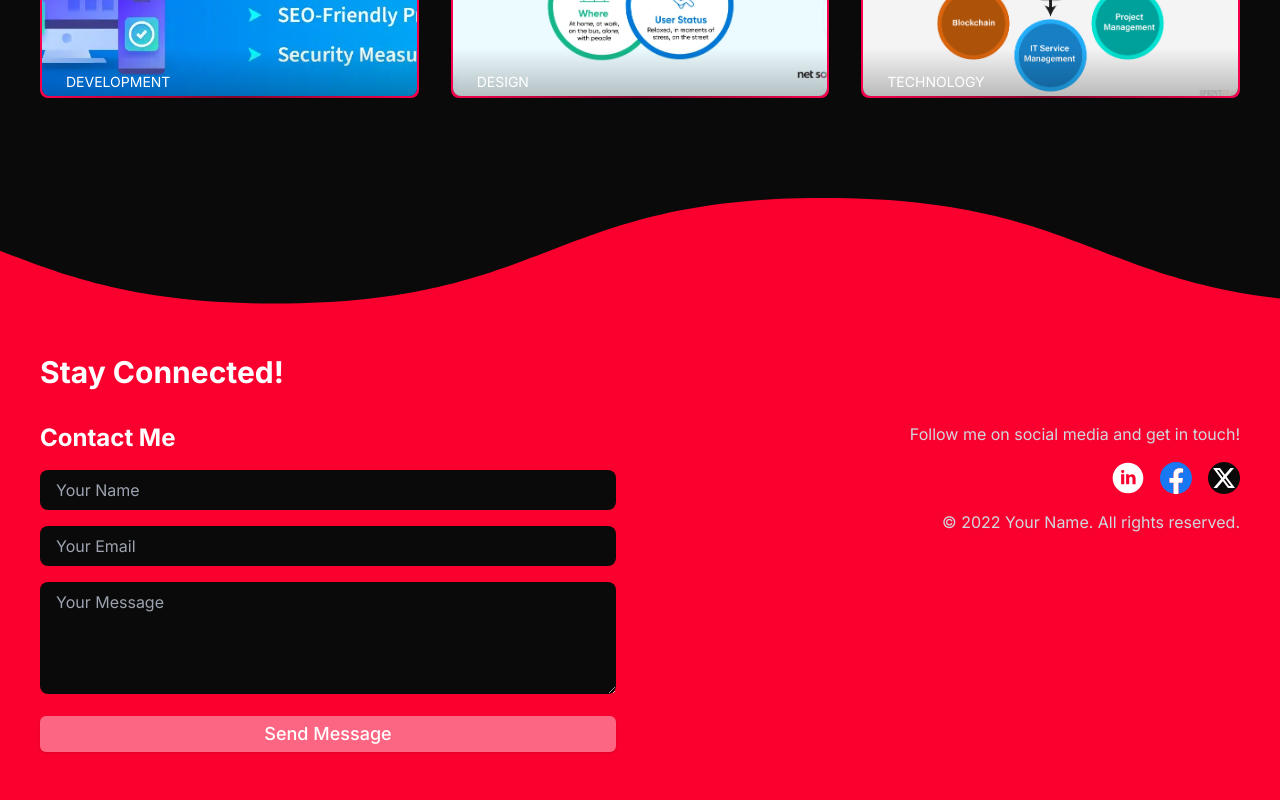
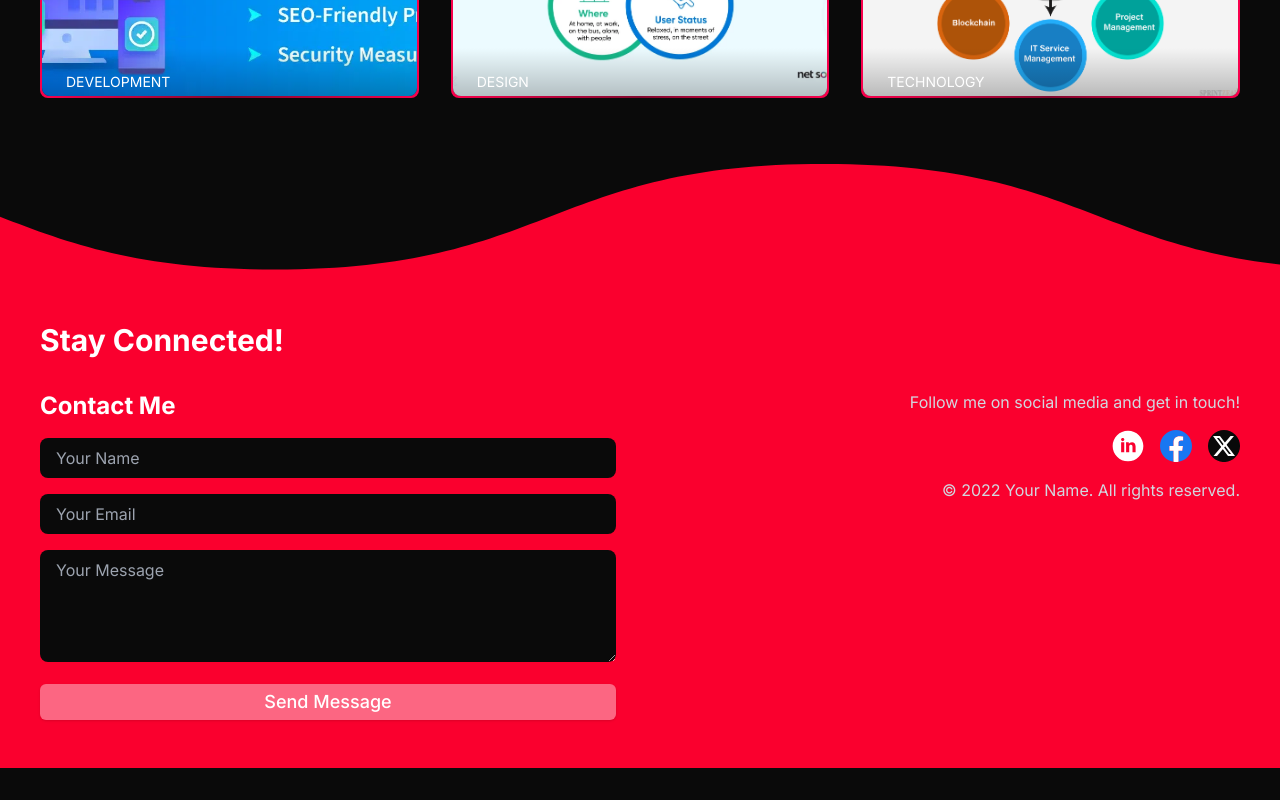
Before and after one commit to kyphans/Portfolio, a Next.js app: page / in a window 1280 px wide. Shown: the part 3647-4447 px from the top of the page. After the commit the page ends 4415 px from the top, so only its background shows below. Built offline with nearby package versions, Linux system fonts and the light colour scheme; no server answers.

Commit message:
Update footer and main layout

```diff
--- a/app/layout.tsx
+++ b/app/layout.tsx
@@ -4,12 +4,13 @@ import Navbar from '@/components/Navbar'
 import './globals.css'
 import type { Metadata } from 'next'
 import type { ReactNode } from 'react'
+import Footer from '@/components/Footer'
 
 const inter = Inter({ subsets: ['latin'] })
 
 export const metadata: Metadata = {
   title: 'Portfolio',
-  description: 'Developer Portfolio Website',
+  description: 'KP Portfolio Website',
 }
 
 interface RootLayoutProps {
@@ -27,11 +28,10 @@ export default function RootLayout({ children }: RootLayoutProps) {
           disableTransitionOnChange
         >
           <Navbar />
-          <div className="pt-16">
-            {children}
-          </div>
+          <main className="pt-16 pb-24">{children}</main>
+          <Footer />
         </ThemeProvider>
       </body>
     </html>
-  )
+  );
 }
--- a/app/page.tsx
+++ b/app/page.tsx
@@ -5,7 +5,6 @@ import ShowCase from '@/components/ShowCase'
 import Blog from '@/components/Blog'
 import TechStack from "@/components/TechStack";
 import RecentWork from '@/components/RecentWork'
-import Footer from '@/components/Footer'
 
 export const metadata: Metadata = {
   title: 'Portfolio | Home',
@@ -21,7 +20,6 @@ export default function HomePage() {
       <RecentWork />
       <ShowCase />
       <Blog />
-      <Footer />
     </main>
   );
 }
--- a/components/Blog.tsx
+++ b/components/Blog.tsx
@@ -43,7 +43,7 @@ const samplePosts = [
 const Blog: FC<BlogProps> = ({ posts = samplePosts }) => {
   return (
     <div className="relative border-none bg-background py-20" id="Blog">
-      <div className="container mb-32">
+      <div className="container">
         <div className="mb-12 text-center">
           <h1 className="mb-4 font-poppins text-5xl font-bold">Latest News</h1>
           <p className="text-[#c6c9d8]">
@@ -90,16 +90,6 @@ const Blog: FC<BlogProps> = ({ posts = samplePosts }) => {
           ))}
         </div>
       </div>
-      <div
-        className="absolute bottom-0 right-0 z-0 h-[110px] w-full"
-        style={{
-          backgroundImage: `url('/divider1.svg')`,
-          backgroundPositionY: "-2px",
-          backgroundRepeat: "repeat-x",
-          objectFit: "cover",
-          transform: "scaleY(-1)",
-        }}
-      />
     </div>
   );
 };
--- a/components/Footer.tsx
+++ b/components/Footer.tsx
@@ -5,7 +5,9 @@ import { Button } from "@/components/ui/button";
 
 const Footer: FC = () => {
   return (
-    <footer className="bg-primary py-12 text-foreground">
+    <>
+      <footer className="relative bg-primary py-12 text-foreground">
+        <div className="before:absolute before:top-[-110px] before:right-0 before:z-0 before:h-[110px] before:w-full before:bg-[url('/divider1.svg')] before:bg-repeat-x before:bg-[position-y:-2px] before:object-cover before:scale-y-[-1]">
           <div className="container">
             <div className="grid grid-cols-1 gap-12 md:grid-cols-2">
               {/* Left Column */}
@@ -14,7 +16,6 @@ const Footer: FC = () => {
                 <div className="text-center md:text-left">
                   <h2 className="mb-4 text-3xl font-bold">Stay Connected!</h2>
                 </div>
-
                 {/* Contact Form Section */}
                 <div className="text-center md:text-left">
                   <h3 className="mb-4 text-2xl font-bold">Contact Me</h3>
@@ -40,11 +41,9 @@ const Footer: FC = () => {
                   </form>
                 </div>
               </div>
-
               {/* Right Column */}
               <div className="flex flex-col justify-between text-center md:text-right">
                 {/* Copyright Section */}
-
                 <div className="md:pt-[68px]">
                   <p className="mb-4 text-muted">
                     Follow me on social media and get in touch!
@@ -88,7 +87,9 @@ const Footer: FC = () => {
               </div>
             </div>
           </div>
+        </div>
       </footer>
+    </>
   );
 };
 
```
Lines whose indentation alone changed are shown as unchanged.
